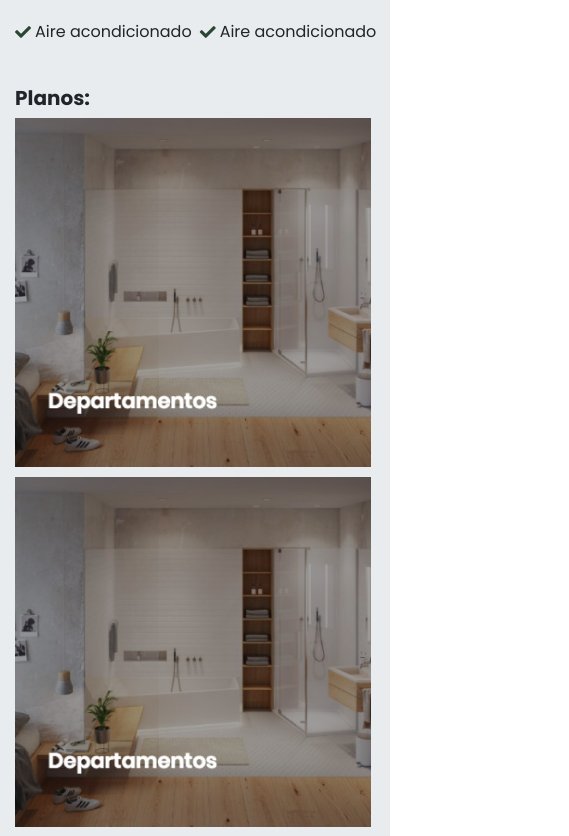
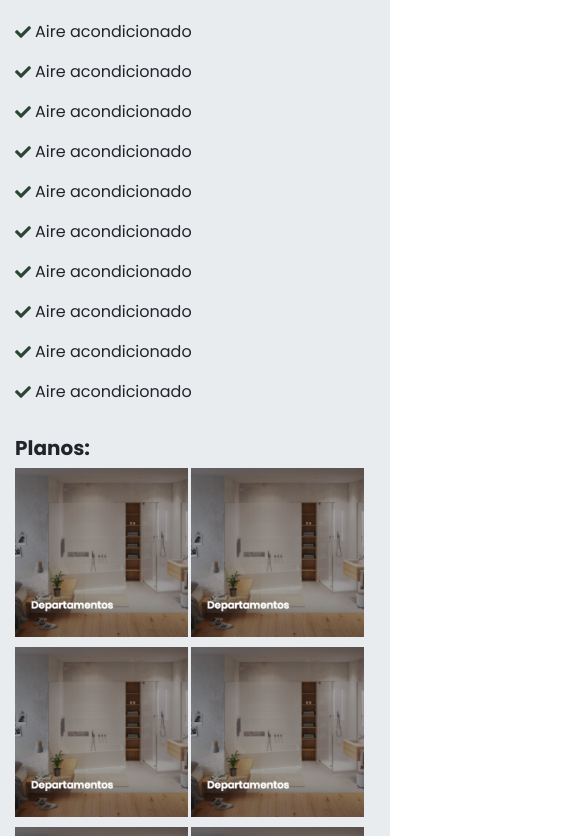
Before and after one commit to businetWeb/grondona, a plain HTML site: page inmueble.html in a window 390 px wide. Shown: the part 1168-2004 px from the top of the page, 569 px wide, since content can reach past the window. Drawn offline with Linux system fonts and the light colour scheme.

Commit message:
Inmueble correción responsive

```diff
--- a/assets/scss/_global.scss
+++ b/assets/scss/_global.scss
@@ -246,8 +246,8 @@ footer{
       display: flex; justify-content: center; align-items: center;
     }
     @media (max-width: 991px) {
-      flex-basis: 100%;
-      max-width: 100%;
+      flex-basis: 48%;
+      max-width: 48%;
     }
   }
 }
--- a/assets/scss/parts/_contact.scss
+++ b/assets/scss/parts/_contact.scss
@@ -33,7 +33,8 @@
         }
         @media (max-width: 991px) {
             position: relative;
-            width: 100%;
+            width: 100%; top:0; bottom: initial; right: initial;
+            text-align: center;
         }
     }
 }
--- a/assets/scss/parts/_inmueble.scss
+++ b/assets/scss/parts/_inmueble.scss
@@ -34,6 +34,9 @@
                     content: '\f00c'; color:$primary;
                     font-family: 'Font Awesome 5 Free'; font-weight: 900;
                 }
+            }
+            @media (max-width: 991px) {
+                height: auto;;
             }
         }
     }
```
Also changed, not shown: assets/css/creative.css, assets/css/creative.min.css, assets/scss/creative.scss (line endings or trailing spaces).
